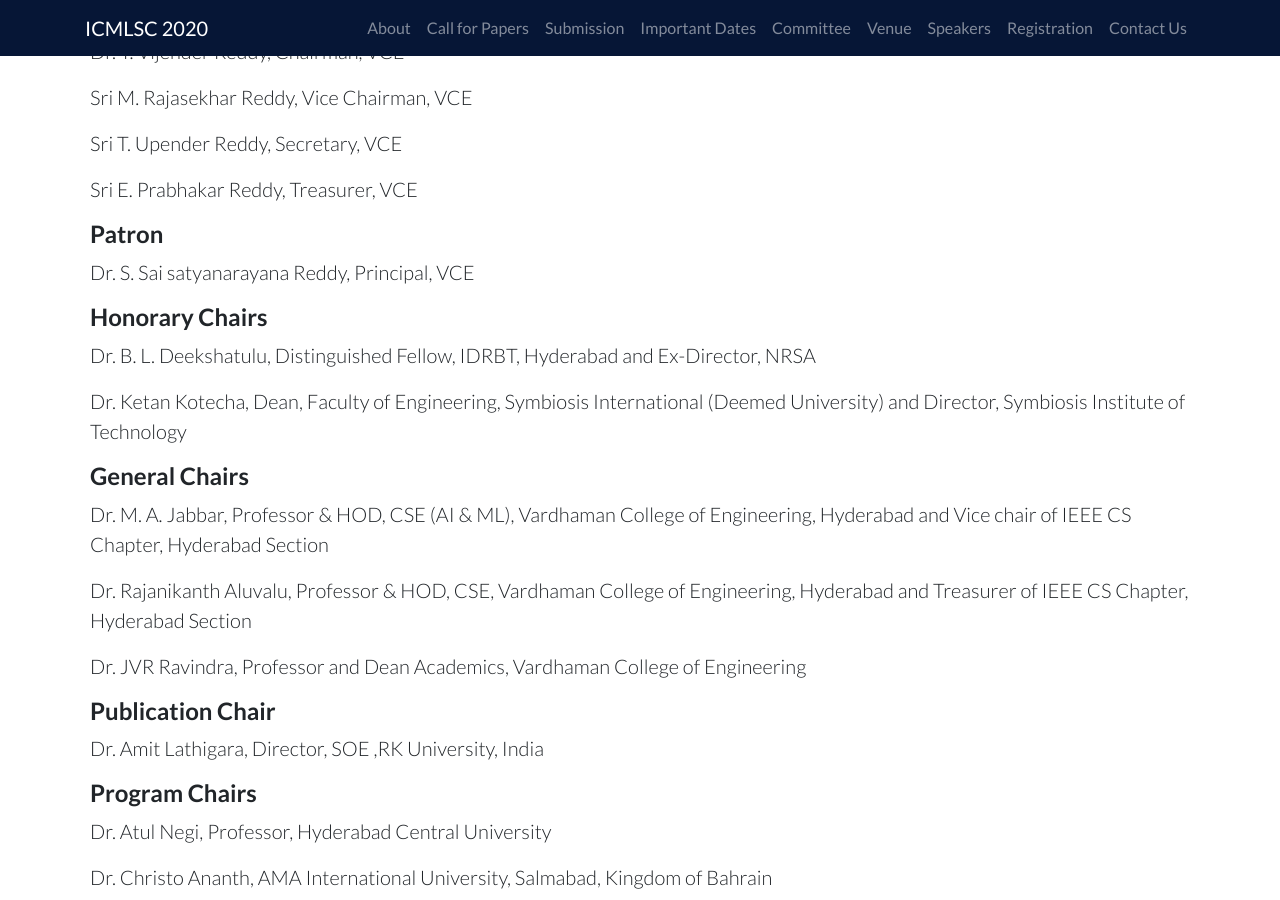
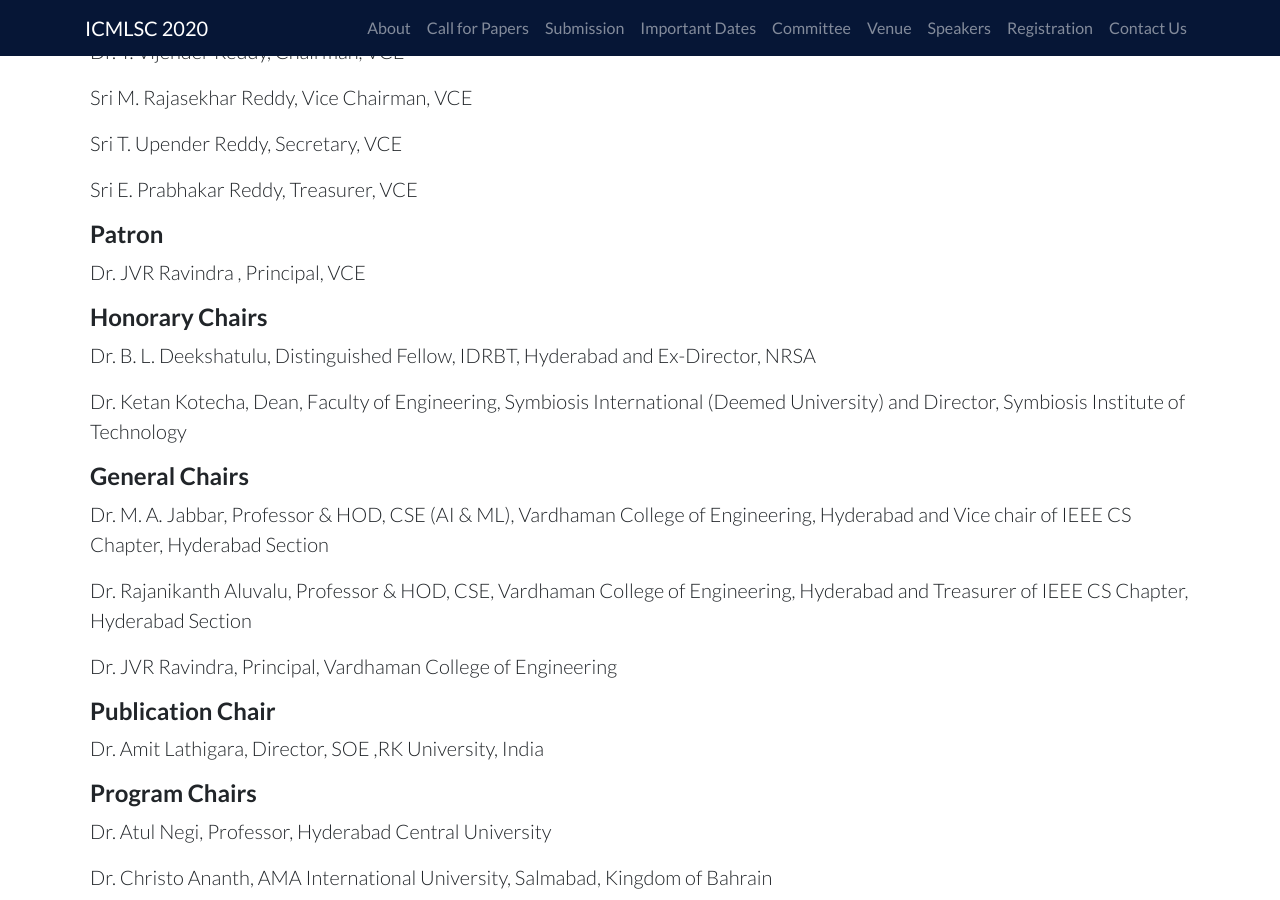
Before and after one commit to ieeevardhaman/icmlsc-website, a Jekyll site: the page built from pages/committee.md, in a window 1280 px wide and 900 px high, scrolled down 778 px. Built offline with Jekyll 4.4.1, drawn with Linux system fonts in a browser that asks for light colours; our own code applies the rules of GitHub Pages for plain Markdown files.

Commit message:
Update committee.md

```diff
--- a/pages/committee.md
+++ b/pages/committee.md
@@ -17,7 +17,7 @@
 
 #### Patron
 
-Dr. S. Sai satyanarayana Reddy, Principal, VCE
+Dr. JVR Ravindra , Principal, VCE
 
 #### Honorary Chairs
 
@@ -31,7 +31,7 @@
 
 Dr. Rajanikanth Aluvalu, Professor & HOD, CSE, Vardhaman College of Engineering, Hyderabad and Treasurer of IEEE CS Chapter, Hyderabad Section
 
-Dr. JVR Ravindra, Professor and Dean Academics, Vardhaman College of Engineering
+Dr. JVR Ravindra, Principal, Vardhaman College of Engineering
 
 #### Publication Chair
 
```
